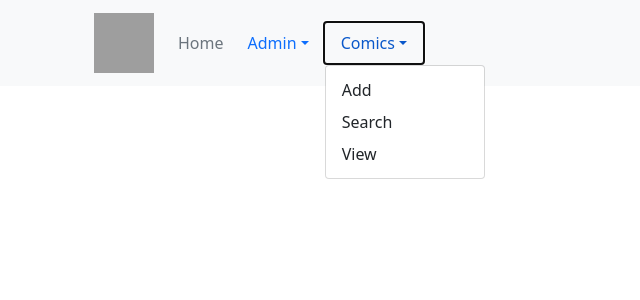
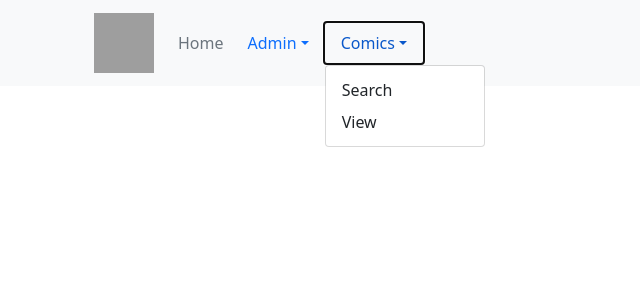
Before and after one commit to GrossmanPro/SpinnerRack, a PHP site: page /index.php in a window 1280 px wide, after a click on "Comics". Shown: the top 300 px of the page, without its empty margins (0-640 px from the left). Run offline with PHP 8.4, Linux system fonts and the light colour scheme; some libraries are stand-ins or nearby versions; grey boxes are pictures that could not be loaded.

Commit message:
Modified menu to add link to search page

```diff
--- a/src/FormHelpers.php
+++ b/src/FormHelpers.php
@@ -104,8 +104,7 @@ function drawHeader(string $title, array $cssFiles = null): string {
     $header .= '<li class="nav-item dropdown">';
     $header .= '<a class="nav-link dropdown-toggle" href="#" id="navbarComics" role="button" data-bs-toggle="dropdown" aria-expanded="false">Comics</a>';
     $header .= '<ul class="dropdown-menu" aria-labelledby="navbarComics">';
-    $header .= '<li><a class="dropdown-item" href="/comics/add">Add</a></li>';
-    $header .= '<li><a class="dropdown-item" href="/comics/search">Search</a></li>';
+    $header .= '<li><a class="dropdown-item" href="/search">Search</a></li>';
     $header .= '<li><a class="dropdown-item" href="/comics/view">View</a></li>';
     $header .= '</ul>';
     $header .= '</ul>';
```
